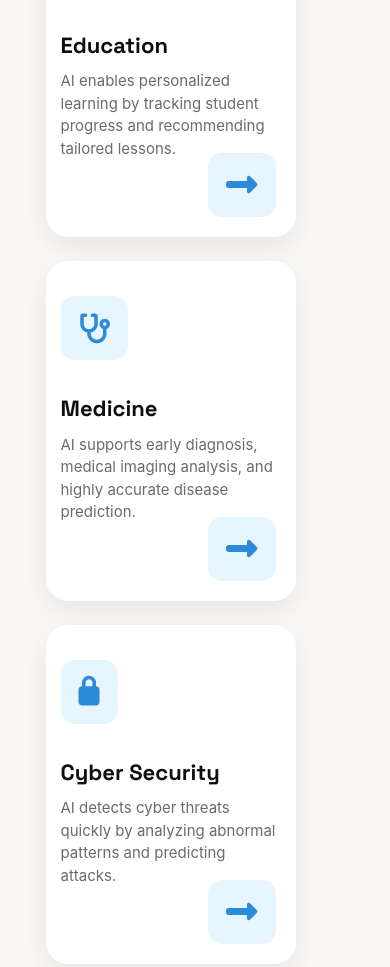
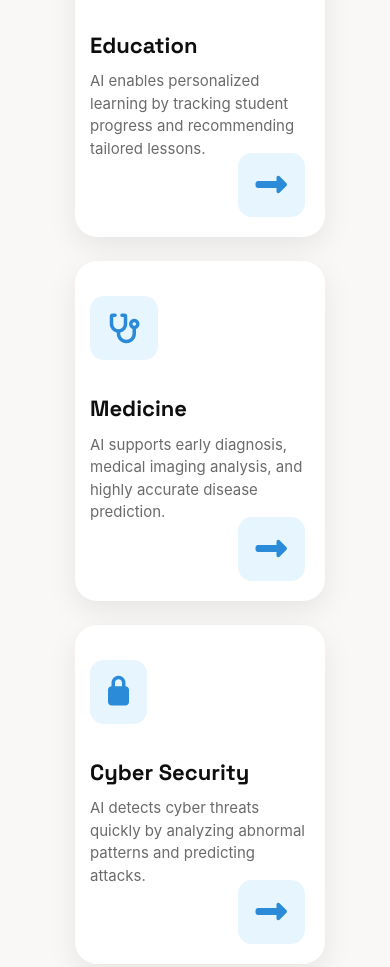
Before and after one commit to malkamr/Project-Is, a plain HTML site: page index.html in a window 390 px wide. Shown: the part 2809-3776 px from the top of the page. Drawn offline with nearby package versions, Linux system fonts and the light colour scheme.

Commit message:
responsive css

```diff
--- a/CSS/style.css
+++ b/CSS/style.css
@@ -96,6 +96,9 @@ body{
     .list li{
         width: 100%;
         text-align: center;
+    }
+    .section2-divs-row1{
+        justify-content: center !important;
     }
 }
 
```
